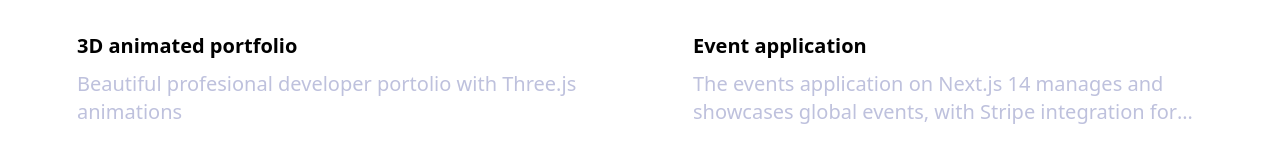
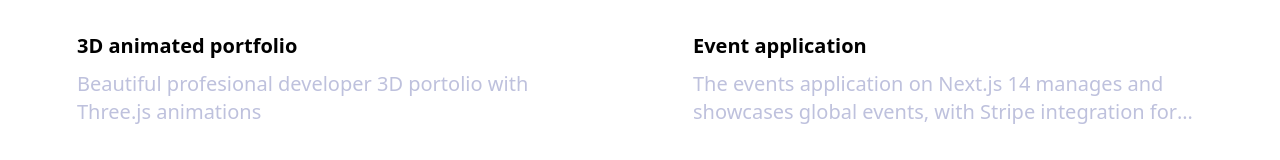
Before and after one commit to Krejzy23/mern-blog, a React (Vite) app in the folder client/: page /projects in a window 1280 px wide. Shown: the part 1087-1247 px from the top of the page. Built offline with nearby package versions, Linux system fonts and the light colour scheme; no server answers; the HTML template or start-up script is replaced by a standard one.

Commit message:
Debbug try

```diff
--- a/client/src/constants/index.js
+++ b/client/src/constants/index.js
@@ -154,7 +154,7 @@ export const projects = [
   {
     id: 3,
     title: "3D animated portfolio" ,
-    text: "Beautiful profesional developer portolio with Three.js animations",
+    text: "Beautiful profesional developer 3D portolio with Three.js animations",
     img: p3,
     iconLists: [reactIcon ,tailIcon, threeIcon],
     link: "https://developer-portfolio-green.vercel.app/",
```
